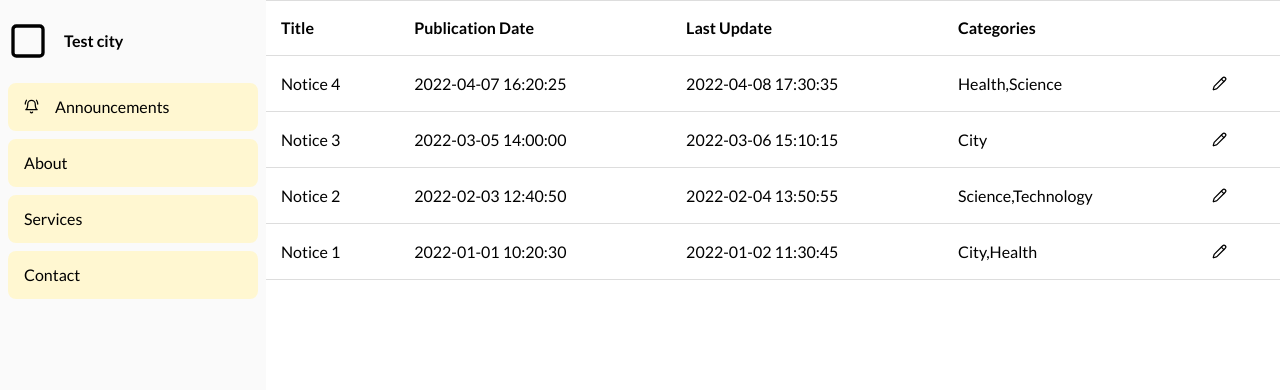
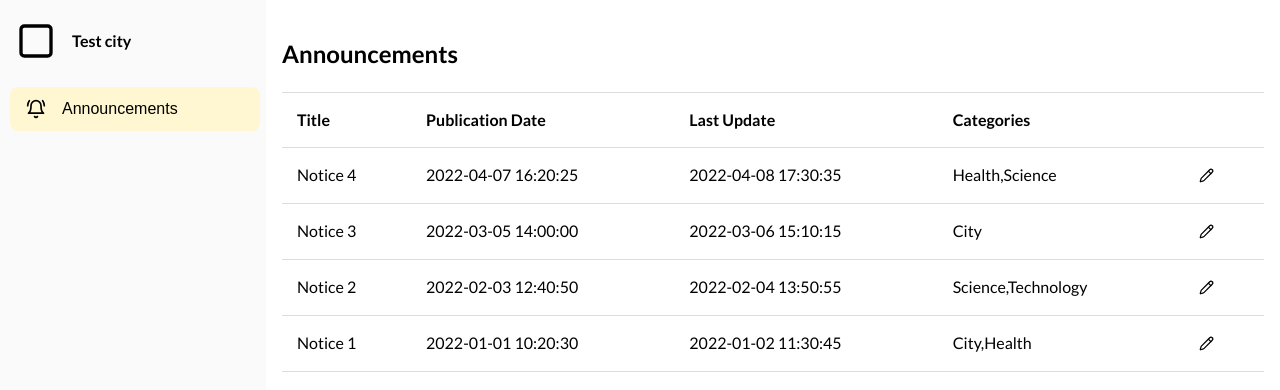
Before and after one commit to SamuelHancak/simplicity_task, a React (Vite) app: page / in a window 1280 px wide. Shown: the top 390 px of the page. Built offline with nearby package versions, Linux system fonts and the light colour scheme.

Commit message:
created Page component, reimplemented Table page using Page component

```diff
--- /dev/null
+++ b/src/components/Page/Page.css
@@ -0,0 +1,10 @@
+.page {
+    display: flex;
+}
+
+.content {
+    display: flex;
+    flex-direction: column;
+    flex: 1 1 auto;
+    padding: 16px;
+}
--- a/src/components/Page/Page.tsx
+++ b/src/components/Page/Page.tsx
@@ -0,0 +1,24 @@
+import Sidebar from "../Sidebar/Sidebar.tsx";
+import "./Page.css";
+import { FC, ReactElement } from "react";
+
+export type PageProps = {
+  children: ReactElement;
+  title: string;
+};
+
+const Page: FC<PageProps> = (props) => {
+  const { children, title } = props;
+
+  return (
+    <div className="page">
+      <Sidebar />
+      <div className="content">
+        <h2>{title}</h2>
+        {children}
+      </div>
+    </div>
+  );
+};
+
+export default Page;
--- a/src/components/Sidebar/Sidebar.css
+++ b/src/components/Sidebar/Sidebar.css
@@ -18,7 +18,8 @@ ul {
     gap: 8px;
 }
 
-li {
+.item {
+    width: 100%;
     display: flex;
     align-items: center;
     gap: 16px;
@@ -37,4 +38,5 @@ a {
     display: flex;
     align-items: center;
     gap: 16px;
+    padding: 0 8px;
 }
--- a/src/components/Sidebar/Sidebar.tsx
+++ b/src/components/Sidebar/Sidebar.tsx
@@ -1,8 +1,8 @@
 import "./Sidebar.css";
 import { BellRing, Square } from "lucide-react";
+import { SidebarItemType } from "./Sidebar.types.ts";
 
-const Sidebar = () => {
-  return (
+const Sidebar = () => (
   <aside>
     <div className="top">
       <Square size={40} />
@@ -10,23 +10,19 @@ const Sidebar = () => {
     </div>
     <nav>
       <ul>
-          <li>
-            <BellRing size={15} />
-            <a href="#">Announcements</a>
-          </li>
-          <li>
-            <a href="#">About</a>
-          </li>
-          <li>
-            <a href="#">Services</a>
-          </li>
-          <li>
-            <a href="#">Contact</a>
-          </li>
+        <SidebarItem icon={<BellRing size={20} />} text="Announcements" />
       </ul>
     </nav>
   </aside>
 );
-};
+
+// @internal
+const SidebarItem = ({ icon, text }: SidebarItemType) => (
+  <li>
+    <button className="item" onClick={() => console.log("sidebar item")}>
+      {icon} {text}
+    </button>
+  </li>
+);
 
 export default Sidebar;
--- /dev/null
+++ b/src/components/Sidebar/Sidebar.types.ts
@@ -0,0 +1,7 @@
+import { ReactNode } from "react";
+
+// @internal
+export type SidebarItemType = {
+  icon: ReactNode;
+  text: string;
+};
--- a/src/components/Table/Table.css
+++ b/src/components/Table/Table.css
@@ -1,6 +1,4 @@
 table {
-    height: min-content;
-    flex: 1 1 auto;
     border-collapse: collapse;
 }
 
--- a/src/components/Table/Table.tsx
+++ b/src/components/Table/Table.tsx
@@ -82,7 +82,7 @@ const formatDate = (date: Date) => {
   return format(date, DATE_FORMAT);
 };
 
-const TableComponent = () => {
+const Table = () => {
   const [data, _setData] = React.useState(() => [...defaultData]);
 
   const table = useReactTable({
@@ -135,4 +135,4 @@ const TableComponent = () => {
   );
 };
 
-export default TableComponent;
+export default Table;
--- a/src/pages/TablePage.tsx
+++ b/src/pages/TablePage.tsx
@@ -1,11 +1,10 @@
 import Table from "../components/Table/Table.tsx";
-import Sidebar from "../components/Sidebar/Sidebar.tsx";
+import Page from "../components/Page/Page.tsx";
 
 const TablePage = () => (
-  <div style={{ display: "flex" }}>
-    <Sidebar />
+  <Page title="Announcements">
     <Table />
-  </div>
+  </Page>
 );
 
 export default TablePage;
```
Lines whose indentation alone changed are shown as unchanged.
